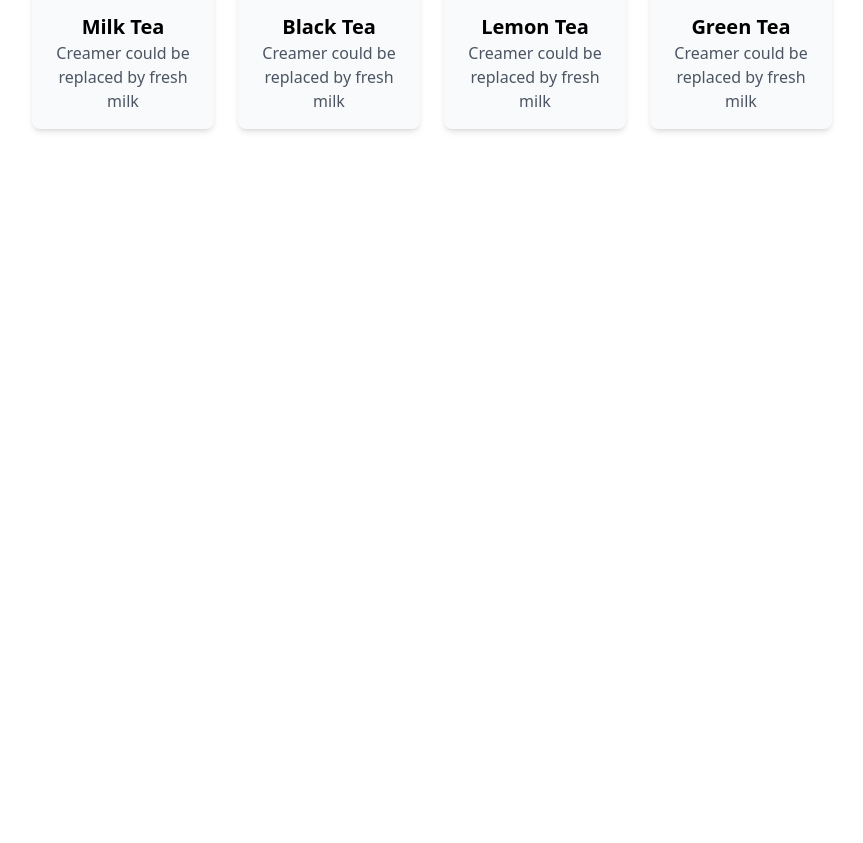
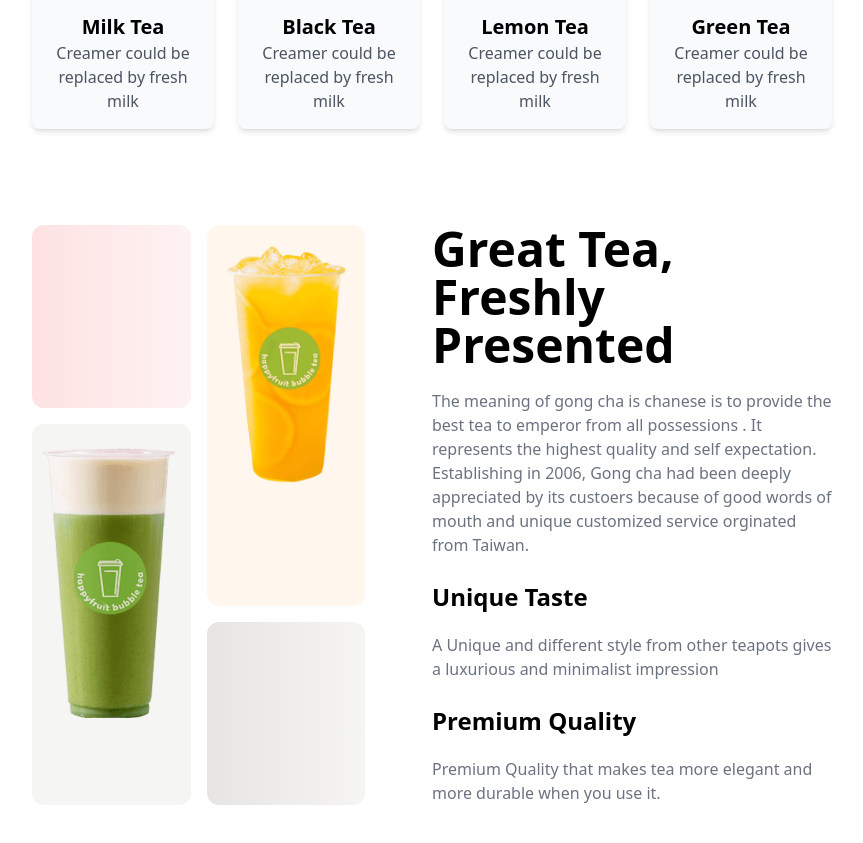
Before and after one commit to sakibnasib/Tea-housse, a plain HTML site: page index.html in a window 1280 px wide. Shown: the part 1048-1891 px from the top of the page, without its empty margins (208-1071 px from the left). Before the commit the page ends 1273 px from the top, so only its background shows below. Drawn offline with nearby package versions, Linux system fonts and the light colour scheme.

Commit message:
added great tea

```diff
--- a/index.html
+++ b/index.html
@@ -95,6 +95,33 @@
              </div>
          </div>
           </section>
+          <!-- great tre section -->
+           <section class="mb-24">
+            <div class="grid grid-cols-1 lg:grid-cols-2">
+                <!-- img section -->
+                 <div class="grid grid-cols-2 grid-rows-3 gap-4 lg:w-5/6">
+                    <div class="h-38 bg-gradient-to-r from-red-100 to-red-50 rounded-xl"></div>
+                    <div class="bg-orange-50 rounded-xl row-span-2">
+                        <img class="mx-auto my-5" src="./images/fresh-1.png" alt="">
+                    </div>
+                    <div class="bg-stone-100 rounded-xl row-span-2">
+                        <img class="mx-auto my-5" src="./images/fresh-2.png" alt="">
+                    </div>
+                    <div class="h-38 bg-gradient-to-r from-stone-200 to-stone-100 rounded-xl"></div>
+                 </div>
+                 <!-- tex section -->
+                  <div>
+                    <h1 class="text-5xl font-bold mb-5">Great Tea, Freshly Presented</h1>
+                    <p class="text-gray-500">The meaning of gong cha is chanese is to provide the best tea to emperor from all possessions . It represents the highest quality and self expectation. Establishing in 2006, Gong cha had been deeply appreciated by its custoers  because of good words of mouth and unique customized service orginated from Taiwan.</p>
+                    <br>
+                    <h1 class="text-2xl font-bold mb-5">Unique Taste</h1>
+                    <p class="text-gray-500">A Unique and different style from other teapots gives a luxurious and minimalist impression</p>
+                    <br>
+                    <h1 class="text-2xl font-bold mb-5">Premium Quality</h1>
+                    <p class="text-gray-500">Premium Quality that makes tea more elegant and more durable when you use it.</p>
+                  </div>
+            </div>
+           </section>
     </main>
 
 
```
